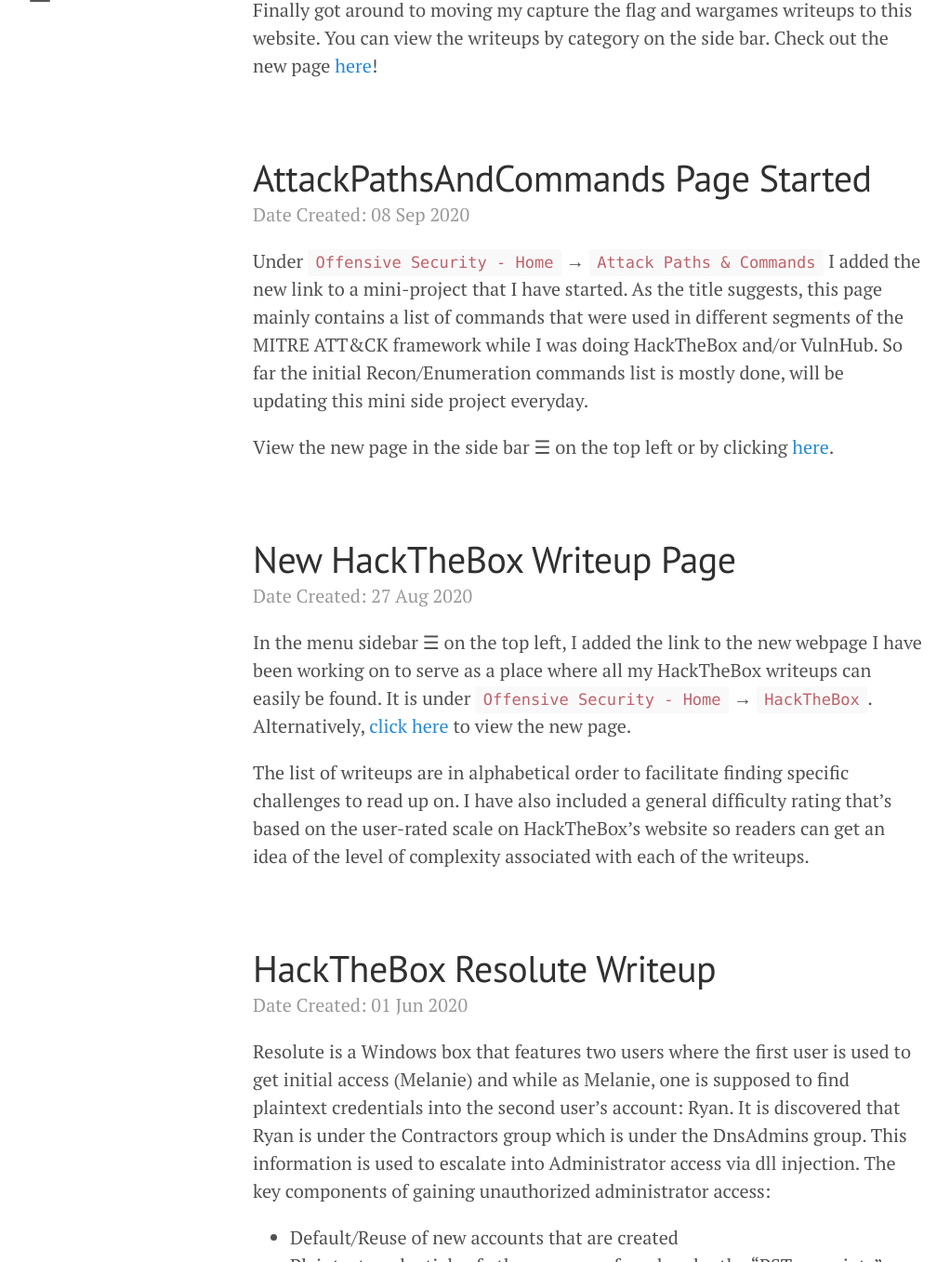
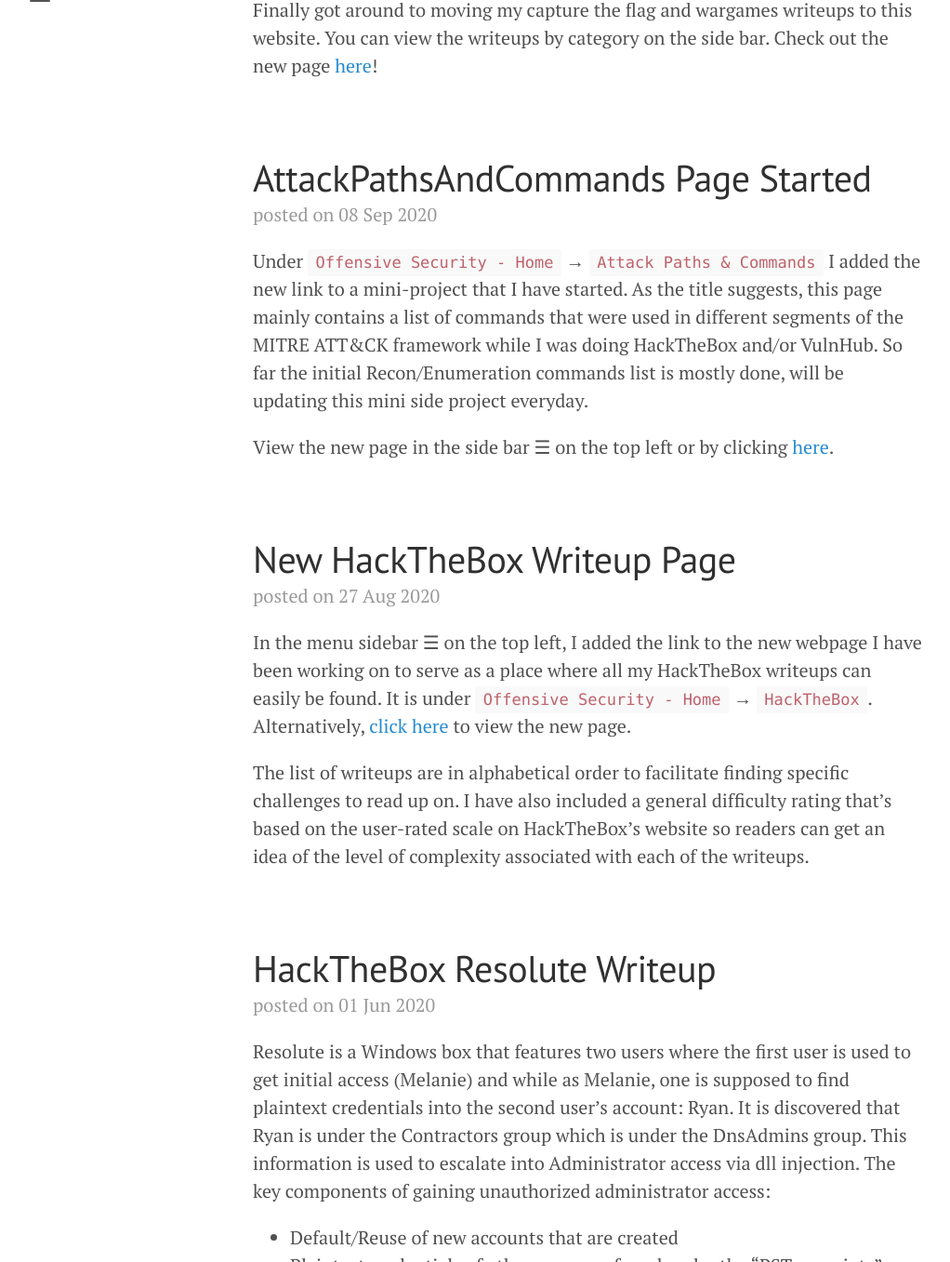
Before and after one commit to BurntxNoodle/blog, a Jekyll site: the page built from index.html, in a window 1280 px wide and 1400 px high, scrolled down 563 px, cut to the strip 43-1400 px from the top of the window. Shown: the whole strip at 93% size, without its empty margins (8-1030 px from the left). Built offline with Jekyll 4.4.1, drawn with Linux system fonts in a browser that asks for light colours; the list of posts is cut into pages by our own code; some of the changed text lies outside the part shown.

Commit message:
updated post time description

```diff
--- a/index.html
+++ b/index.html
@@ -12,7 +12,7 @@
       </a>
     </h1>
 
-    <span class="post-date">Date Created: {{ post.date | date_to_string }}</span>
+    <span class="post-date">posted on {{ post.date | date_to_string }}</span>
 
     {{ post.content }}
   </div>
```
